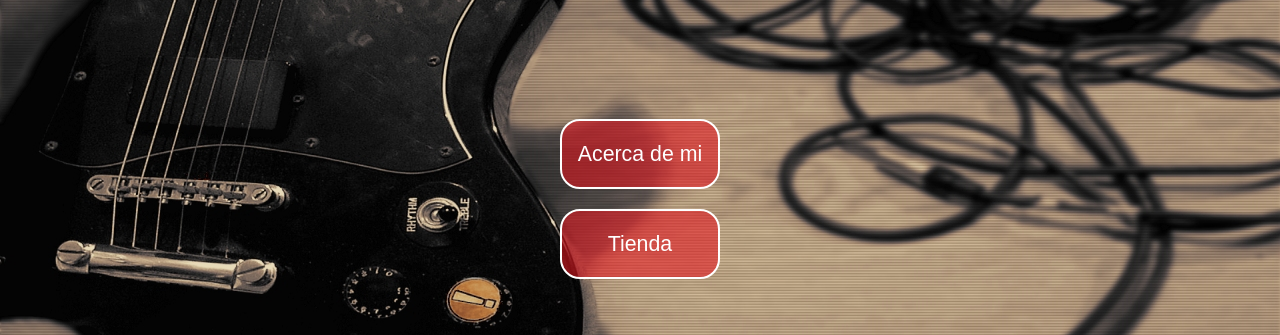
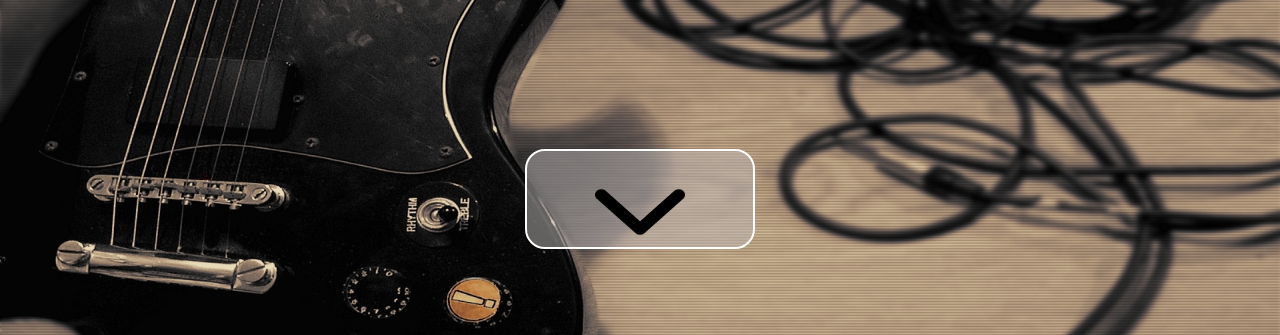
Before and after one commit to julianesp/mystore, a plain HTML site: page index.html in a window 1280 px wide. Shown: the part 245-580 px from the top of the page. Drawn offline with Linux system fonts and the light colour scheme; a web font is replaced by a local one.

Commit message:
Cambiando diseño de enlaces del index

```diff
--- a/css/main.css
+++ b/css/main.css
@@ -74,13 +74,23 @@ body {
 
 .home-main .enlaces button {
     display: block;
-    width: 160px;
-    height: 70px;
-    background-color: #e6182191;
+    width: 230px;
+    height: 100px;
+    /* background-color: #e61821; */
+    background-color: rgba(189, 183, 184, .5);
     border: 2px solid white;
     /* box-shadow: 5px 5px 5px gray; */
     border-radius: 20px;
     margin: 20px 0;
+}
+
+.home-main .enlaces button .arrow {
+    height: 80px;
+    width: 90px;
+}
+
+.home-main .enlaces button .arrow:hover {
+    /* mostrar los enlaces y que esta flecha siempre se manetnga punsando hasta que el cursos se situe encima */
 }
 
 .home-main .enlaces button a {
--- a/index.html
+++ b/index.html
@@ -19,21 +19,18 @@
 
         <div class="enlaces">
 
+            <button>
+                <img class="arrow" src="assets/img/arrow-down.png" alt="">
+            </button>
+            <!--
             <button class="home-main-button">
                     <a href="perfil.html">Acerca de mi</a>
                 </button>
 
             <button class="home-main-button ">
                     <a href="store.html">Tienda</a>
-                </button>
-            <!--
-            <button class="home-main-button ">
-                    <a href="blogs.html">Servicios</a>
-                </button>
+                </button> -->
 
-            <button class="home-main-button ">
-                    <a href="blogs.html">Mi trabajo</a>
-                </button> -->
 
         </div>
 
```
Also changed, not shown: assets/img/arrow-down.png (added).
